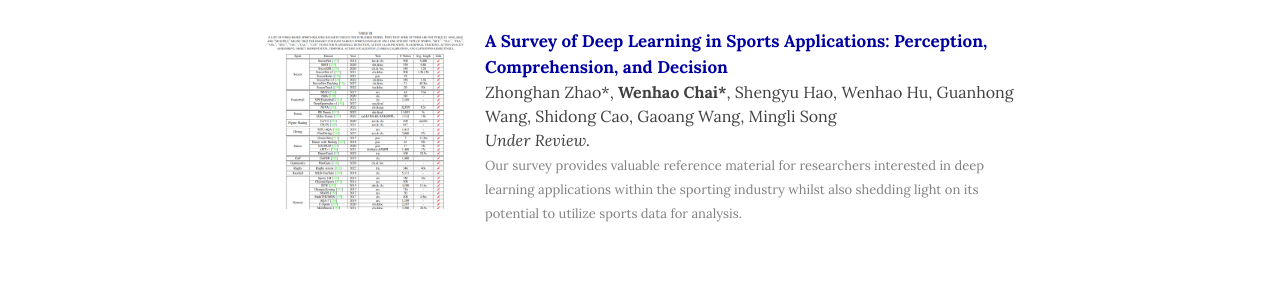
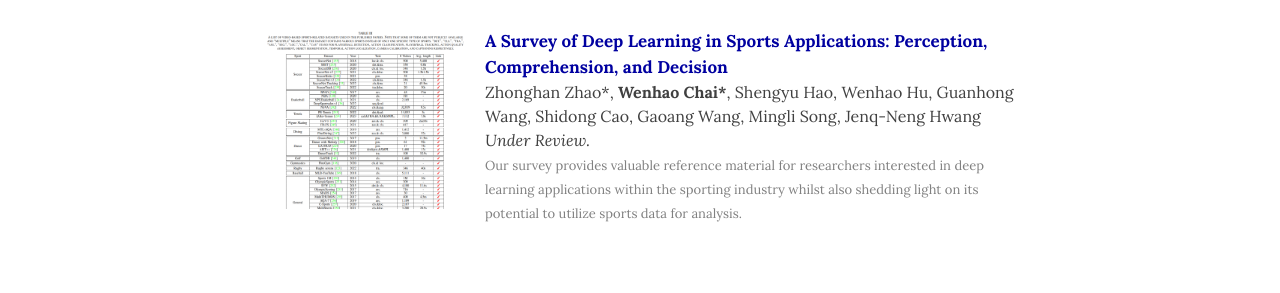
Before and after one commit to hikomal/hikomal.github.io, a Jekyll site: the page built from publications.html, in a window 1280 px wide and 900 px high, scrolled down 557 px. Shown: the part 178-471 px from the top of the window. Built offline with Jekyll 4.4.1, drawn with Linux system fonts in a browser that asks for light colours; nearby versions of some CDN libraries.

Commit message:
Update publications.html

```diff
--- a/publications.html
+++ b/publications.html
@@ -71,7 +71,7 @@ relations.
     A Survey of Deep Learning in Sports Applications: Perception, Comprehension, and Decision
     </strong>
     <br>
-    Zhonghan Zhao*, <b>Wenhao Chai*</b>, Shengyu Hao, Wenhao Hu, Guanhong Wang, Shidong Cao, Gaoang Wang, Mingli Song
+    Zhonghan Zhao*, <b>Wenhao Chai*</b>, Shengyu Hao, Wenhao Hu, Guanhong Wang, Shidong Cao, Gaoang Wang, Mingli Song, Jenq-Neng Hwang
     <br>
     <em>Under Review.</em>
     <br>
```
